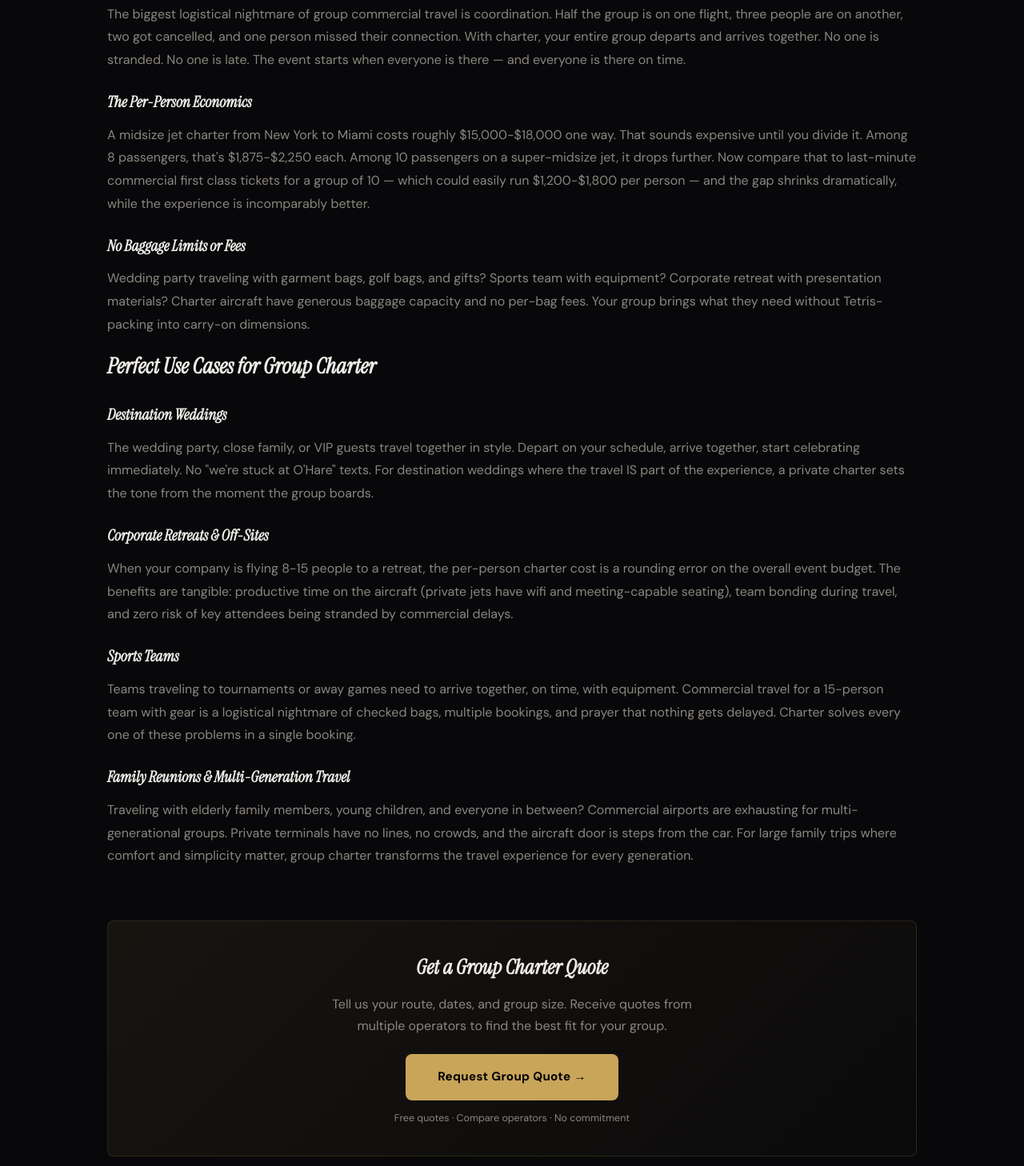
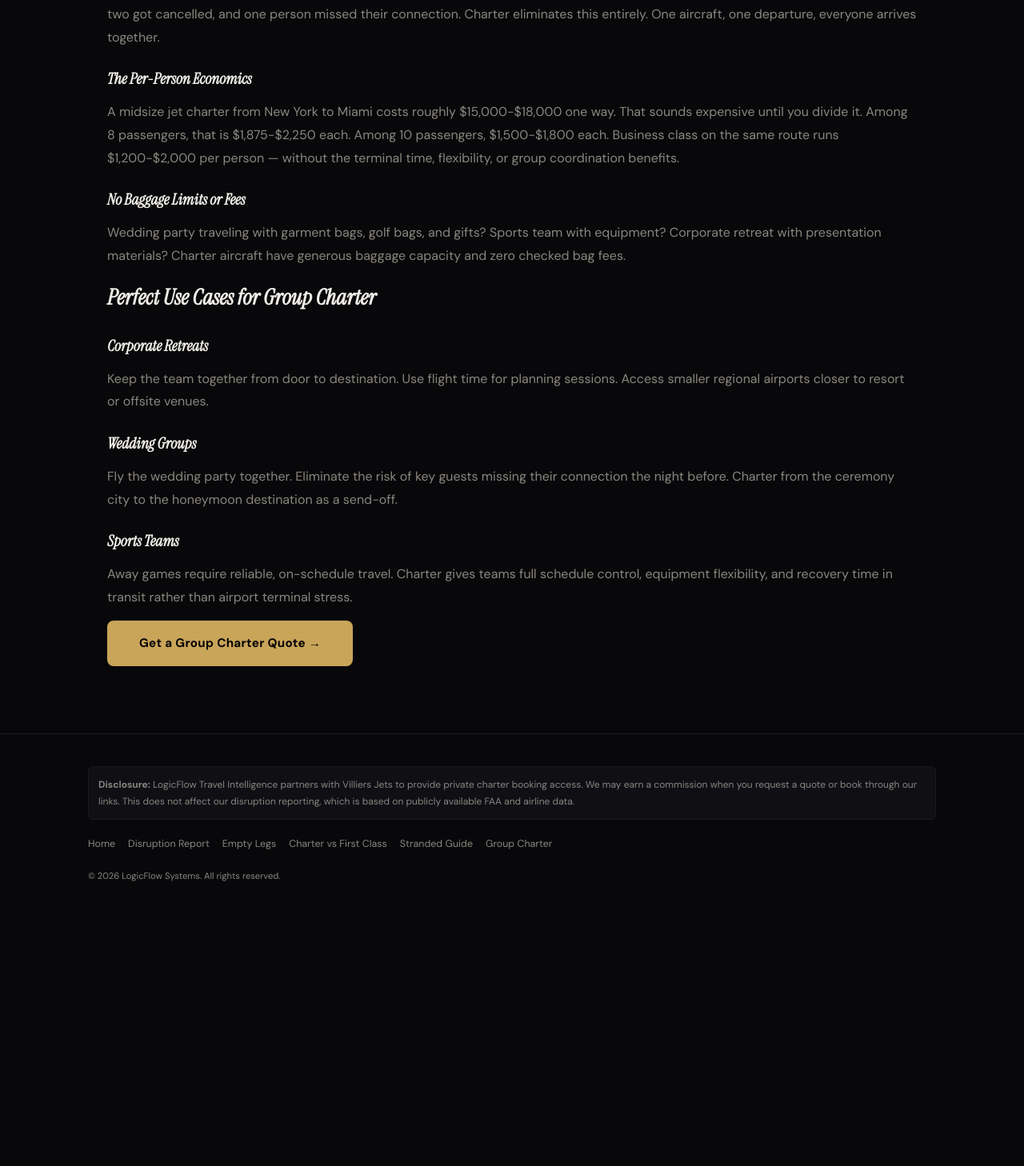
Before and after one commit to ChuckyT1980/villiers-travel-knowledge, a Next.js app in the folder villiers-travel-intelligence/: page /group-charter-travel in a window 1280 px wide. Shown: the part 732-2190 px from the top of the page at 80% size. After the commit the page ends 1877 px from the top, so only its background shows below. Built offline with nearby package versions, Linux system fonts and the light colour scheme.

Commit message:
AEO: add FAQPage + Article JSON-LD schema to group charter page
Updated content for group charter travel page, enhancing descriptions, FAQs, and benefits of charter travel. Improved clarity and engagement in text.

```diff
--- a/villiers-travel-intelligence/app/group-charter-travel/page.js
+++ b/villiers-travel-intelligence/app/group-charter-travel/page.js
@@ -1,4 +1,47 @@
 const V = 'https://villiers.ai/?id=PGKKD7'
+
+const pageSchema = {
+  '@context': 'https://schema.org',
+  '@graph': [
+    {
+      '@type': 'Article',
+      '@id': 'https://aeo.logicflowsystems.io/group-charter-travel#article',
+      headline: 'Group Charter Travel — Private Flights for Weddings, Corporate & Teams',
+      description: 'Private charter for groups of 8+. Weddings, corporate retreats, sports teams, and family reunions. Per-person pricing that competes with first class.',
+      datePublished: '2026-01-01',
+      dateModified: '2026-05-07',
+      author: { '@type': 'Organization', name: 'LogicFlow Travel Intelligence' },
+      publisher: { '@id': 'https://aeo.logicflowsystems.io/#organization' },
+      url: 'https://aeo.logicflowsystems.io/group-charter-travel'
+    },
+    {
+      '@type': 'FAQPage',
+      mainEntity: [
+        {
+          '@type': 'Question',
+          name: 'How much does group charter cost per person?',
+          acceptedAnswer: { '@type': 'Answer', text: 'Group charter per-person costs depend on group size and route. A light jet from Los Angeles to Las Vegas (8 passengers) runs approximately $625 per person. A midsize jet from New York to Miami (8 passengers) runs $1,125 per person. A heavy jet transatlantic (12 passengers) runs $1,500 per person. Larger groups reduce per-person costs significantly.' }
+        },
+        {
+          '@type': 'Question',
+          name: 'What is the minimum group size for private charter?',
+          acceptedAnswer: { '@type': 'Answer', text: 'There is no minimum group size for private charter — you can charter a plane for 1 person. However, group charter becomes economically competitive with first class at 6-8+ passengers, when the per-person cost of the aircraft divided among the group equals or beats premium commercial fares.' }
+        },
+        {
+          '@type': 'Question',
+          name: 'Can you charter a private jet for a wedding group?',
+          acceptedAnswer: { '@type': 'Answer', text: 'Yes. Wedding group charter is one of the most popular uses for private aviation. Groups of 8-100+ can charter aircraft ranging from light jets to large commercial aircraft for wedding parties, guests, and destination events. The benefit is everyone arrives together with no connection risks.' }
+        },
+        {
+          '@type': 'Question',
+          name: 'What are the benefits of group charter vs commercial flights for corporate travel?',
+          acceptedAnswer: { '@type': 'Answer', text: 'Group charter for corporate travel eliminates connection risks, keeps the team together for in-transit meetings, allows direct access to smaller airports near company sites, removes TSA delays, and provides full schedule control. For teams of 8+, the per-person cost often competes with business class.' }
+        }
+      ]
+    }
+  ]
+}
+
 export const metadata = {
   title: 'Group Charter Travel — Private Flights for Weddings, Corporate & Teams',
   description: 'Private charter for groups of 8+. Weddings, corporate retreats, sports teams, and family reunions. Per-person pricing that competes with first class.',
@@ -6,11 +49,16 @@ export const metadata = {
 export default function Page() {
   return (
     <>
+      <script
+        type="application/ld+json"
+        dangerouslySetInnerHTML={{ __html: JSON.stringify(pageSchema) }}
+      />
       <section className="hero">
         <span className="hero-label">Group Travel Solutions</span>
         <h1>Group Charter: When the Per-Person Math Works</h1>
-        <p>Private charter is priced per aircraft, not per seat. The more people you bring, the lower the per-person cost. At 8+ passengers, group charter often competes directly with premium commercial fares — while eliminating every headache of coordinating group commercial travel.</p>
+        <p>Private charter is priced per aircraft, not per seat. The more people you bring, the lower the per-person cost. At 8+ passengers, group charter often competes directly with premium commercial fares — and wins on every other dimension.</p>
       </section>
+
 
       <section className="stat-grid">
         <div className="stat-card"><div className="stat-number">$625</div><div className="stat-label">Per person: 8 passengers on a light jet (LA→Vegas)</div></div>
@@ -19,40 +67,31 @@ export default function Page() {
         <div className="stat-card"><div className="stat-number">0</div><div className="stat-label">Missed connections when the whole group flies together</div></div>
       </section>
 
+
       <section className="content-section">
         <h2>Why Groups Should Consider Charter</h2>
 
         <h3>Everyone Arrives Together</h3>
-        <p>The biggest logistical nightmare of group commercial travel is coordination. Half the group is on one flight, three people are on another, two got cancelled, and one person missed their connection. With charter, your entire group departs and arrives together. No one is stranded. No one is late. The event starts when everyone is there — and everyone is there on time.</p>
+        <p>The biggest logistical nightmare of group commercial travel is coordination. Half the group is on one flight, three people are on another, two got cancelled, and one person missed their connection. Charter eliminates this entirely. One aircraft, one departure, everyone arrives together.</p>
 
         <h3>The Per-Person Economics</h3>
-        <p>A midsize jet charter from New York to Miami costs roughly $15,000-$18,000 one way. That sounds expensive until you divide it. Among 8 passengers, that's $1,875-$2,250 each. Among 10 passengers on a super-midsize jet, it drops further. Now compare that to last-minute commercial first class tickets for a group of 10 — which could easily run $1,200-$1,800 per person — and the gap shrinks dramatically, while the experience is incomparably better.</p>
+        <p>A midsize jet charter from New York to Miami costs roughly $15,000-$18,000 one way. That sounds expensive until you divide it. Among 8 passengers, that is $1,875-$2,250 each. Among 10 passengers, $1,500-$1,800 each. Business class on the same route runs $1,200-$2,000 per person — without the terminal time, flexibility, or group coordination benefits.</p>
 
         <h3>No Baggage Limits or Fees</h3>
-        <p>Wedding party traveling with garment bags, golf bags, and gifts? Sports team with equipment? Corporate retreat with presentation materials? Charter aircraft have generous baggage capacity and no per-bag fees. Your group brings what they need without Tetris-packing into carry-on dimensions.</p>
+        <p>Wedding party traveling with garment bags, golf bags, and gifts? Sports team with equipment? Corporate retreat with presentation materials? Charter aircraft have generous baggage capacity and zero checked bag fees.</p>
 
         <h2>Perfect Use Cases for Group Charter</h2>
 
-        <h3>Destination Weddings</h3>
-        <p>The wedding party, close family, or VIP guests travel together in style. Depart on your schedule, arrive together, start celebrating immediately. No "we're stuck at O'Hare" texts. For destination weddings where the travel IS part of the experience, a private charter sets the tone from the moment the group boards.</p>
+        <h3>Corporate Retreats</h3>
+        <p>Keep the team together from door to destination. Use flight time for planning sessions. Access smaller regional airports closer to resort or offsite venues.</p>
 
-        <h3>Corporate Retreats & Off-Sites</h3>
-        <p>When your company is flying 8-15 people to a retreat, the per-person charter cost is a rounding error on the overall event budget. The benefits are tangible: productive time on the aircraft (private jets have wifi and meeting-capable seating), team bonding during travel, and zero risk of key attendees being stranded by commercial delays.</p>
+        <h3>Wedding Groups</h3>
+        <p>Fly the wedding party together. Eliminate the risk of key guests missing their connection the night before. Charter from the ceremony city to the honeymoon destination as a send-off.</p>
 
         <h3>Sports Teams</h3>
-        <p>Teams traveling to tournaments or away games need to arrive together, on time, with equipment. Commercial travel for a 15-person team with gear is a logistical nightmare of checked bags, multiple bookings, and prayer that nothing gets delayed. Charter solves every one of these problems in a single booking.</p>
+        <p>Away games require reliable, on-schedule travel. Charter gives teams full schedule control, equipment flexibility, and recovery time in transit rather than airport terminal stress.</p>
 
-        <h3>Family Reunions & Multi-Generation Travel</h3>
-        <p>Traveling with elderly family members, young children, and everyone in between? Commercial airports are exhausting for multi-generational groups. Private terminals have no lines, no crowds, and the aircraft door is steps from the car. For large family trips where comfort and simplicity matter, group charter transforms the travel experience for every generation.</p>
-      </section>
-
-      <section className="cta-block">
-        <div className="cta-card">
-          <h2>Get a Group Charter Quote</h2>
-          <p>Tell us your route, dates, and group size. Receive quotes from multiple operators to find the best fit for your group.</p>
-          <a href={V} target="_blank" rel="noopener noreferrer" className="cta-button">Request Group Quote →</a>
-          <span className="cta-sub">Free quotes · Compare operators · No commitment</span>
-        </div>
+        <a href={V} target="_blank" rel="noopener noreferrer" className="cta-button">Get a Group Charter Quote →</a>
       </section>
     </>
   )
```
